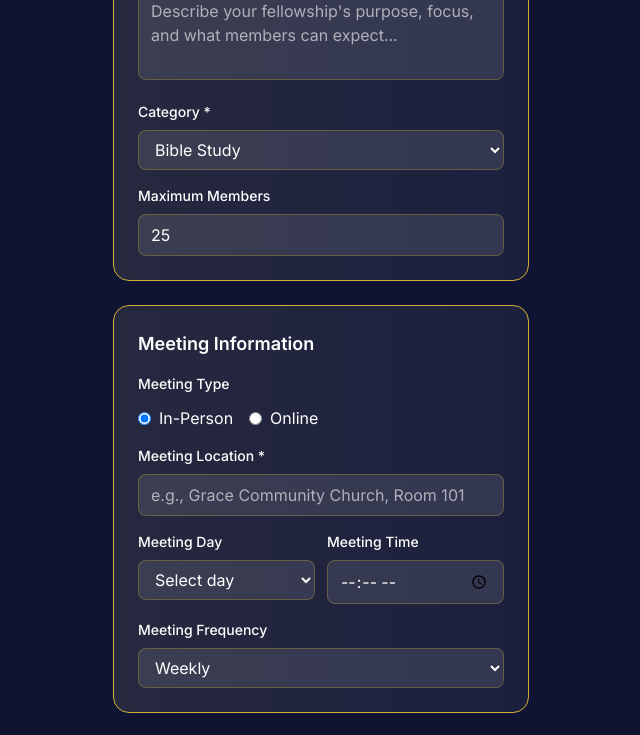
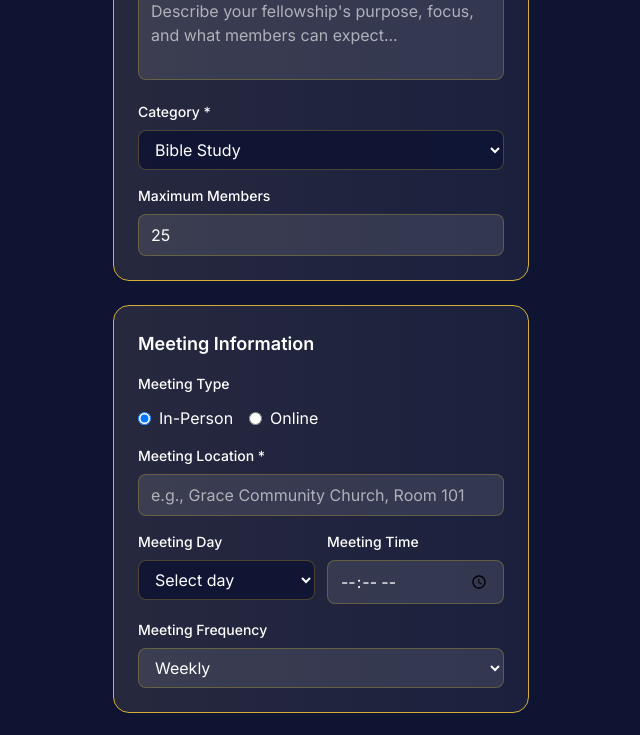
Before and after one commit to eyinjusalako1/gourd, a Next.js app: page /fellowships/create in a window 1280 px wide. Shown: the part 476-1211 px from the top of the page, without its empty margins (319-959 px from the left). Built offline with nearby package versions, Linux system fonts and the light colour scheme.

Commit message:
Fix fellowship creation bugs: redirect to dashboard and fix white dropdown text visibility

```diff
--- a/src/app/fellowships/create/page.tsx
+++ b/src/app/fellowships/create/page.tsx
@@ -111,8 +111,8 @@ export default function CreateFellowshipPage() {
       // In real app, this would make an API call
       await new Promise(resolve => setTimeout(resolve, 2000))
 
-      // Redirect to fellowship management page
-      router.push('/fellowships/manage')
+      // Redirect back to dashboard
+      router.push('/dashboard')
     } catch (error) {
       console.error('Error creating fellowship:', error)
     } finally {
@@ -215,9 +215,10 @@ export default function CreateFellowshipPage() {
                     value={formData.category}
                     onChange={(e) => handleInputChange('category', e.target.value)}
                     className="w-full bg-white/10 border border-[#D4AF37]/30 rounded-lg px-3 py-2 text-white focus:outline-none focus:border-[#F5C451]"
+                    style={{ backgroundColor: 'rgba(15, 20, 51, 0.9)' }}
                   >
                     {categories.map(category => (
-                      <option key={category} value={category}>{category}</option>
+                      <option key={category} value={category} style={{ backgroundColor: '#0F1433', color: 'white' }}>{category}</option>
                     ))}
                   </select>
                 </div>
@@ -301,13 +302,14 @@ export default function CreateFellowshipPage() {
                         value={formData.virtualPlatform}
                         onChange={(e) => handleInputChange('virtualPlatform', e.target.value)}
                         className="w-full bg-white/10 border border-[#D4AF37]/30 rounded-lg px-3 py-2 text-white focus:outline-none focus:border-[#F5C451]"
+                        style={{ backgroundColor: 'rgba(15, 20, 51, 0.9)' }}
                       >
-                        <option value="">Select platform</option>
-                        <option value="zoom">Zoom</option>
-                        <option value="teams">Microsoft Teams</option>
-                        <option value="meet">Google Meet</option>
-                        <option value="discord">Discord</option>
-                        <option value="other">Other</option>
+                        <option value="" style={{ backgroundColor: '#0F1433', color: 'white' }}>Select platform</option>
+                        <option value="zoom" style={{ backgroundColor: '#0F1433', color: 'white' }}>Zoom</option>
+                        <option value="teams" style={{ backgroundColor: '#0F1433', color: 'white' }}>Microsoft Teams</option>
+                        <option value="meet" style={{ backgroundColor: '#0F1433', color: 'white' }}>Google Meet</option>
+                        <option value="discord" style={{ backgroundColor: '#0F1433', color: 'white' }}>Discord</option>
+                        <option value="other" style={{ backgroundColor: '#0F1433', color: 'white' }}>Other</option>
                       </select>
                     </div>
                     <div>
@@ -335,10 +337,11 @@ export default function CreateFellowshipPage() {
                       value={formData.meetingDay}
                       onChange={(e) => handleInputChange('meetingDay', e.target.value)}
                       className="w-full bg-white/10 border border-[#D4AF37]/30 rounded-lg px-3 py-2 text-white focus:outline-none focus:border-[#F5C451]"
+                      style={{ backgroundColor: 'rgba(15, 20, 51, 0.9)' }}
                     >
-                      <option value="">Select day</option>
+                      <option value="" style={{ backgroundColor: '#0F1433', color: 'white' }}>Select day</option>
                       {meetingDays.map(day => (
-                        <option key={day} value={day}>{day}</option>
+                        <option key={day} value={day} style={{ backgroundColor: '#0F1433', color: 'white' }}>{day}</option>
                       ))}
                     </select>
                   </div>
```
